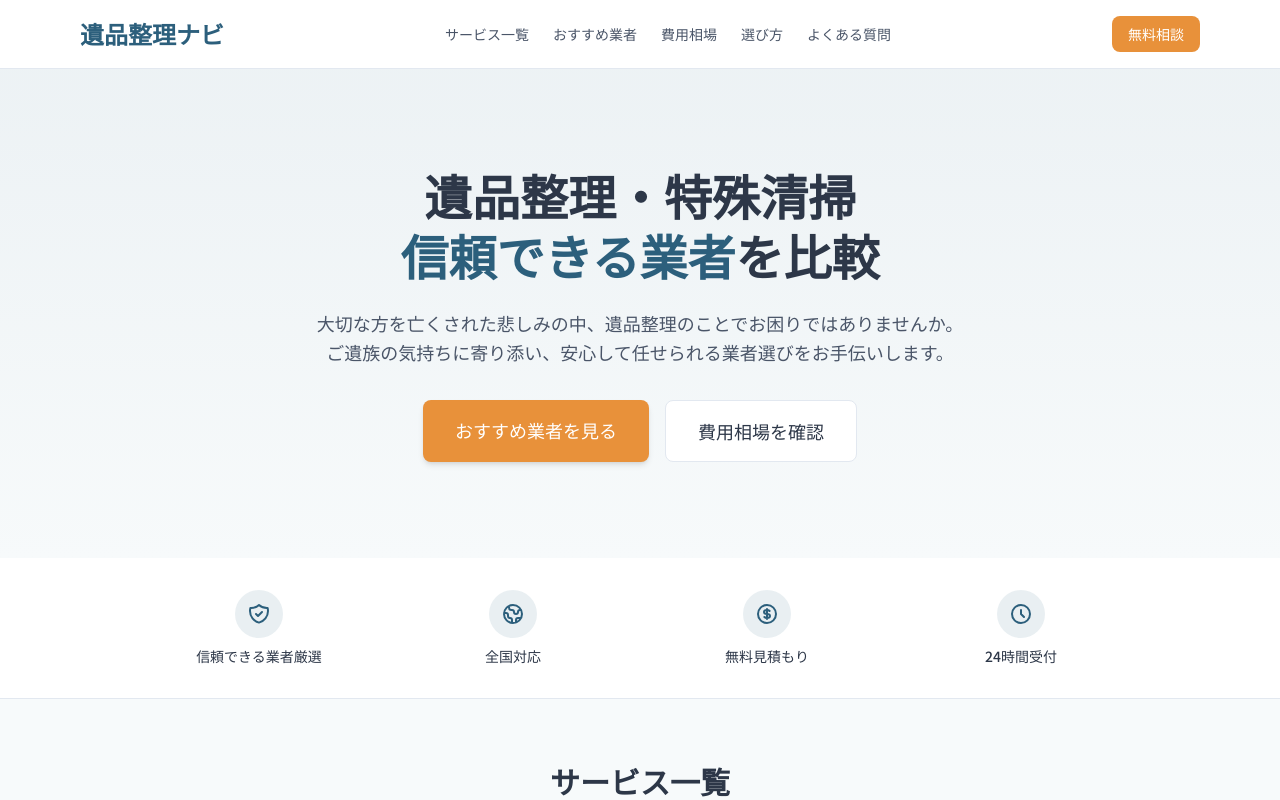
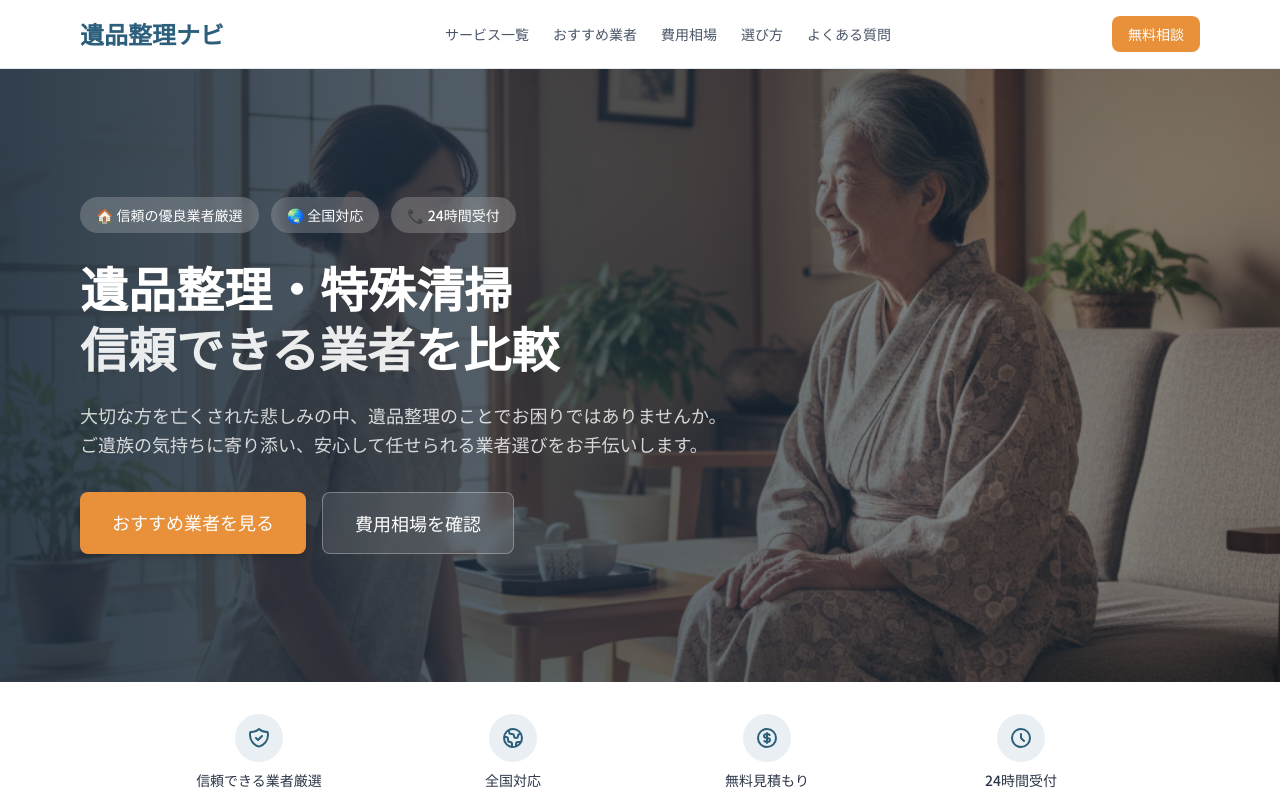
Before and after one commit to webmaster0818/ihinseiri-navi, a Next.js app: page / in a window 1280 px wide. Shown: the top 800 px of the page. Built offline with nearby package versions, Linux system fonts and the light colour scheme.

Commit message:
KV画像追加: 遺品整理相談シーン + バッジ付きヒーロー

```diff
--- a/app/page.tsx
+++ b/app/page.tsx
@@ -38,19 +38,37 @@ export default function Home() {
       </header>
 
       {/* Hero Section */}
-      <section className="bg-gradient-to-b from-primary/5 to-background py-16 md:py-24">
-        <div className="max-w-4xl mx-auto px-4 text-center">
-          <h1 className="text-3xl md:text-4xl lg:text-5xl font-bold text-foreground leading-tight mb-6">
+      <section className="relative text-white overflow-hidden">
+        <img
+          src="/images/kv-top.jpg"
+          alt="遺品整理の相談シーン"
+          className="absolute inset-0 w-full h-full object-cover"
+        />
+        <div className="absolute inset-0 bg-gradient-to-r from-[#1a2a3a]/90 via-[#1a2a3a]/70 to-[#1a2a3a]/40" />
+        <div className="relative max-w-6xl mx-auto px-4 py-20 md:py-32">
+          <div className="max-w-2xl">
+            <div className="flex flex-wrap gap-3 mb-6">
+              <span className="inline-flex items-center gap-1 bg-white/20 backdrop-blur-sm px-4 py-2 rounded-full text-sm font-medium">
+                🏠 信頼の優良業者厳選
+              </span>
+              <span className="inline-flex items-center gap-1 bg-white/20 backdrop-blur-sm px-4 py-2 rounded-full text-sm font-medium">
+                🌏 全国対応
+              </span>
+              <span className="inline-flex items-center gap-1 bg-white/20 backdrop-blur-sm px-4 py-2 rounded-full text-sm font-medium">
+                📞 24時間受付
+              </span>
+            </div>
+            <h1 className="text-3xl md:text-4xl lg:text-5xl font-bold leading-tight mb-6">
               遺品整理・特殊清掃
               <br />
-            <span className="text-primary">信頼できる業者</span>を比較
+              <span className="text-white/90">信頼できる業者</span>を比較
             </h1>
-          <p className="text-lg text-foreground-light max-w-2xl mx-auto mb-8 leading-relaxed">
+            <p className="text-lg text-white/80 mb-8 leading-relaxed">
               大切な方を亡くされた悲しみの中、遺品整理のことでお困りではありませんか。
               <br className="hidden md:block" />
               ご遺族の気持ちに寄り添い、安心して任せられる業者選びをお手伝いします。
             </p>
-          <div className="flex flex-col sm:flex-row gap-4 justify-center">
+            <div className="flex flex-col sm:flex-row gap-4">
               <a
                 href="#ranking"
                 className="bg-accent hover:bg-accent-dark text-white px-8 py-4 rounded-lg font-medium text-lg transition-colors shadow-md"
@@ -59,10 +77,11 @@ export default function Home() {
               </a>
               <a
                 href="#fee-guide"
-              className="bg-background-white hover:bg-border-light text-foreground px-8 py-4 rounded-lg font-medium text-lg transition-colors border border-border"
+                className="bg-white/10 hover:bg-white/20 backdrop-blur-sm text-white px-8 py-4 rounded-lg font-medium text-lg transition-colors border border-white/30"
               >
                 費用相場を確認
               </a>
+            </div>
           </div>
         </div>
       </section>
```
Also changed, not shown: public/images/kv-top.jpg (added). Lines whose indentation alone changed are shown as unchanged.
